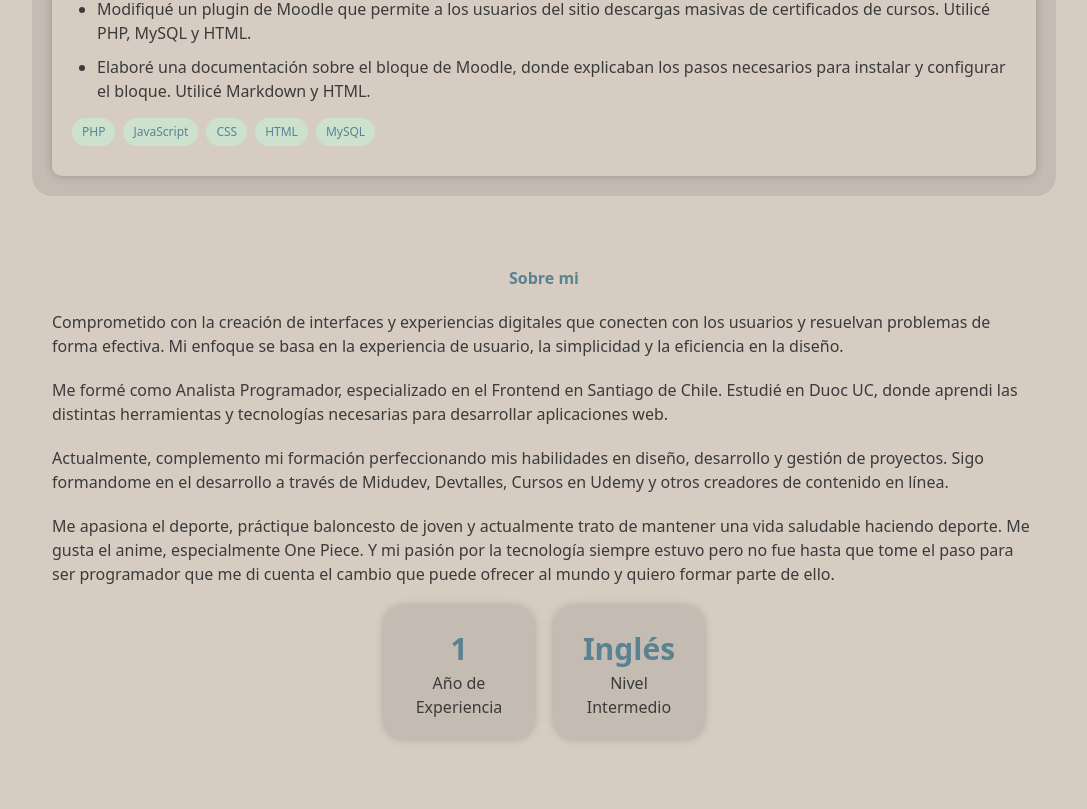
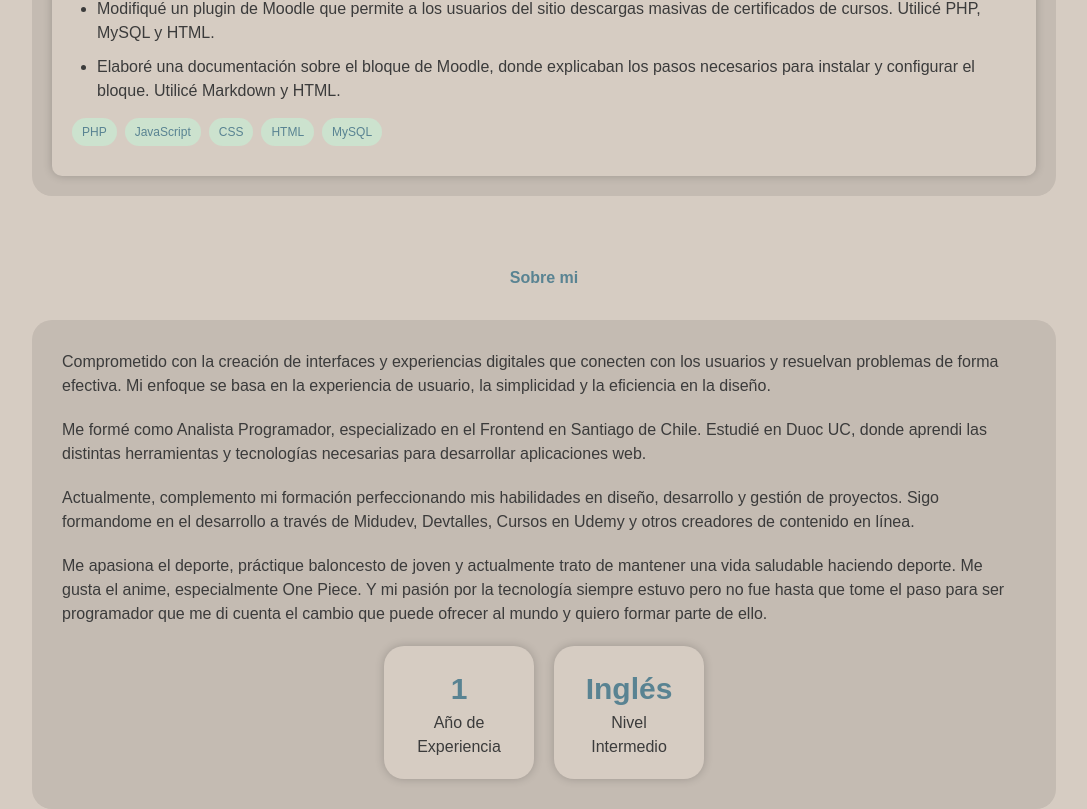
Before and after one commit to omar15hr/Portafolio, a React (Vite) app: page / in a window 1280 px wide. Shown: the part 2389-3198 px from the top of the page, without its empty margins (96-1183 px from the left). Before the commit the page ends 3148 px from the top, so only its background shows below. Built offline with nearby package versions, Linux system fonts and the light colour scheme.

Commit message:
Pequeño cambio en el about

```diff
--- a/src/index.css
+++ b/src/index.css
@@ -4,6 +4,7 @@
 
 body {
   background-color: #d6ccc2;
+  font-family: "Poppins", sans-serif;
 }
 .box-container {
   display: flex;
@@ -384,9 +385,12 @@ body {
   justify-content: center;
   align-items: center;
   width: 80%;
-  padding: 20px;
+  padding: 30px;
+  margin-top: 30px;
   gap: 20px;
   color: rgb(59, 59, 59);
+  background-color: #c4bbb2;
+  border-radius: 20px;
 }
 .about-card {
   width: 300px;
@@ -412,7 +416,7 @@ body {
   padding: 20px;
   text-align: center;
   justify-content: center;
-  background-color: #c4bbb2;
+  background-color: #d6ccc2;
   border-radius: 20px;
   box-shadow: 0px 0px 10px rgba(0, 0, 0, 0.2);
 }
```
